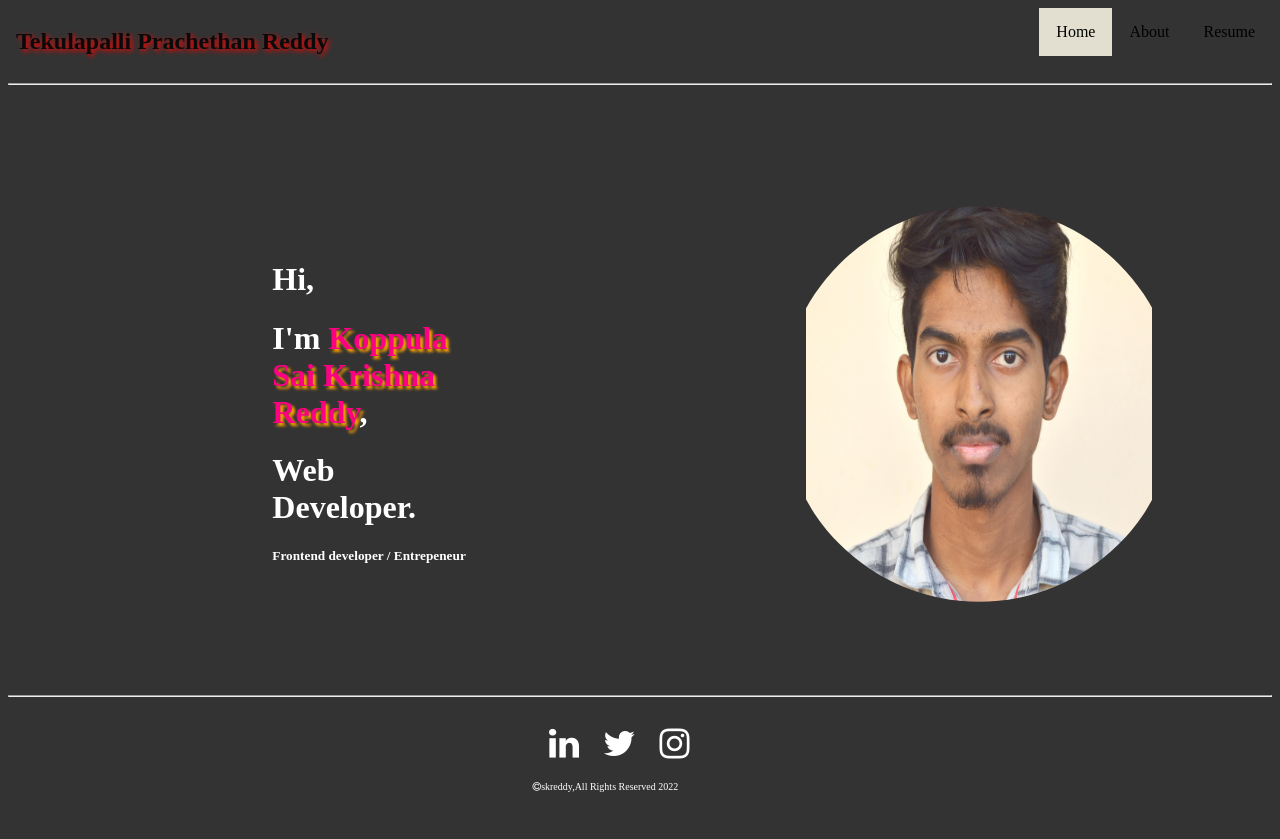
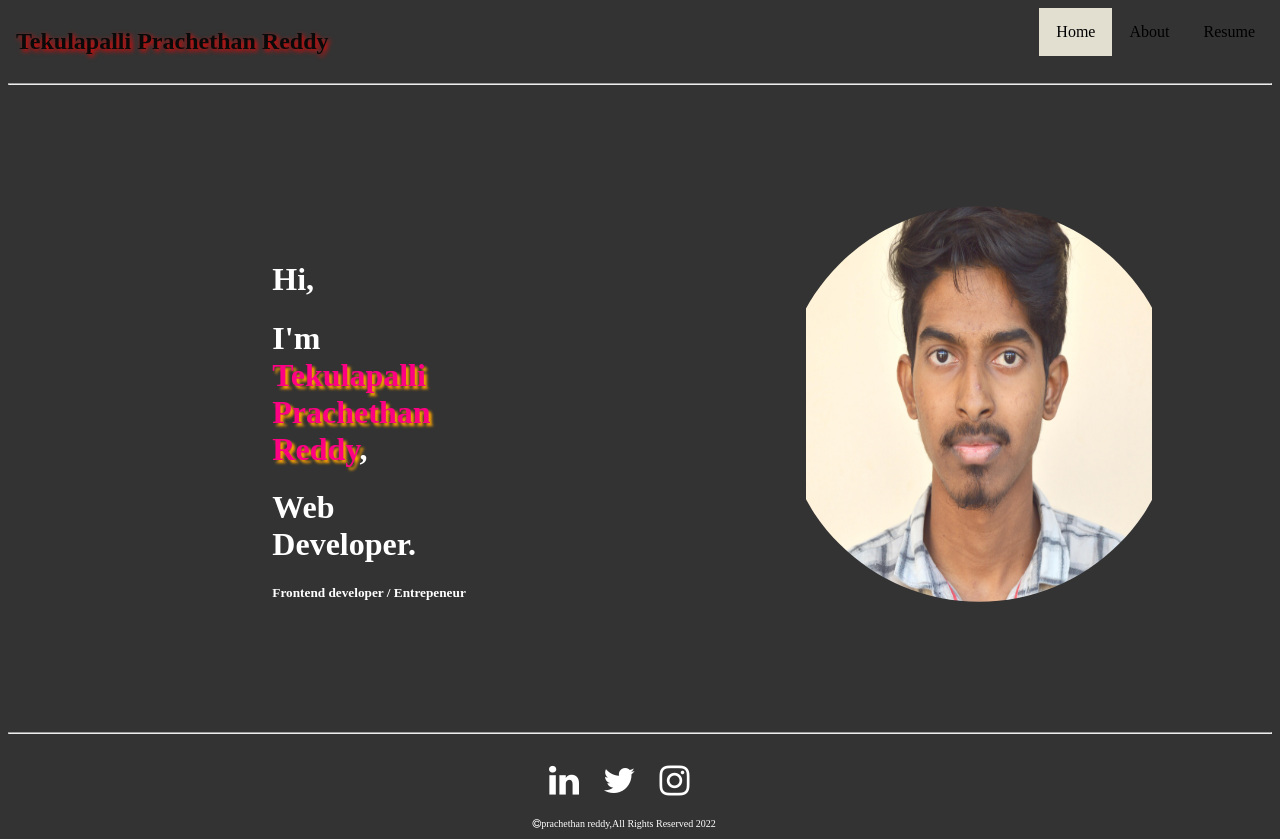
Before and after one commit to prachethan05/Oasisinfobyte, a plain HTML site: page Task2/index.html in a window 1280 px wide. Before the commit the page ends 802 px from the top, so only its background shows below. Drawn offline with Linux system fonts and the light colour scheme.

Commit message:
Update index.html

```diff
--- a/Task2/index.html
+++ b/Task2/index.html
@@ -112,7 +112,7 @@ a.social:active{
 <div class="py">
 
 <h1>Hi,</h1>
-<h1>I'm <span style="color:#FD0083;font-weight:bold;text-shadow:3px 3px 3px orange;" >Koppula Sai Krishna Reddy</span>,</h1>
+<h1>I'm <span style="color:#FD0083;font-weight:bold;text-shadow:3px 3px 3px orange;" >Tekulapalli Prachethan Reddy</span>,</h1>
 
 <h1>Web Developer.</h1>
 <h5>Frontend developer / Entrepeneur</h5>
@@ -130,7 +130,7 @@ a.social:active{
 <a class="social" href="https://instagram.com/prachethan.reddy?igshid=YmMyMTA2M2Y=" ><i class="fa fa-instagram" style="font-size:35px;margin:10px;"></i></a>
 </div>
 <div style="margin-left:41.5%;">
-<p style="font-size:10px;"><i class="fa fa-copyright"></i>skreddy,All Rights Reserved 2022</p>
+<p style="font-size:10px;"><i class="fa fa-copyright"></i>prachethan reddy,All Rights Reserved 2022</p>
 
 </div>
 
```
